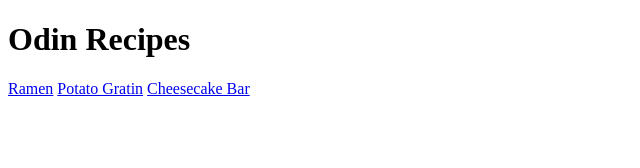
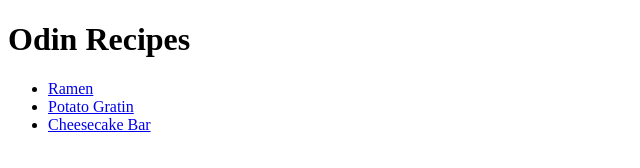
Before and after one commit to emyrious/odin-recipes, a plain HTML site: page index.html in a window 1280 px wide. Shown: the whole page, without its empty margins (0-640 px from the left). Drawn offline with Linux system fonts and the light colour scheme.

Commit message:
Edit index.html

```diff
--- a/index.html
+++ b/index.html
@@ -8,8 +8,10 @@
 
     <body>
         <h1>Odin Recipes</h1>
-        <a href="recipes/ramen.html">Ramen</a>
-        <a href="recipes/potato-gratin.html">Potato Gratin</a>
-        <a href="recipes/cheesecake-bar.html">Cheesecake Bar</a>
+        <ul>
+            <li><a href="recipes/ramen.html">Ramen</a></li>
+            <li><a href="recipes/potato-gratin.html">Potato Gratin</a></li>
+            <li><a href="recipes/cheesecake-bar.html">Cheesecake Bar</a></li>
+        </ul>
     </body>
 </html>
```
